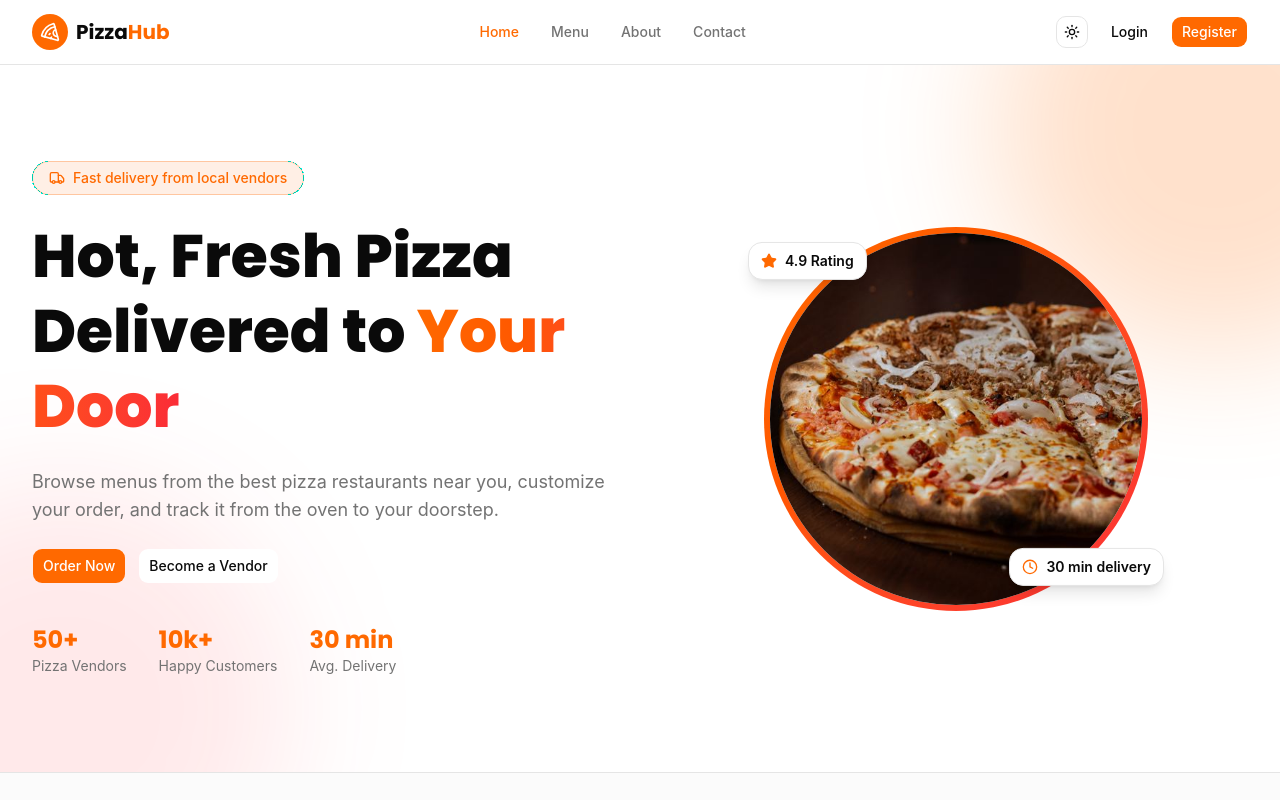
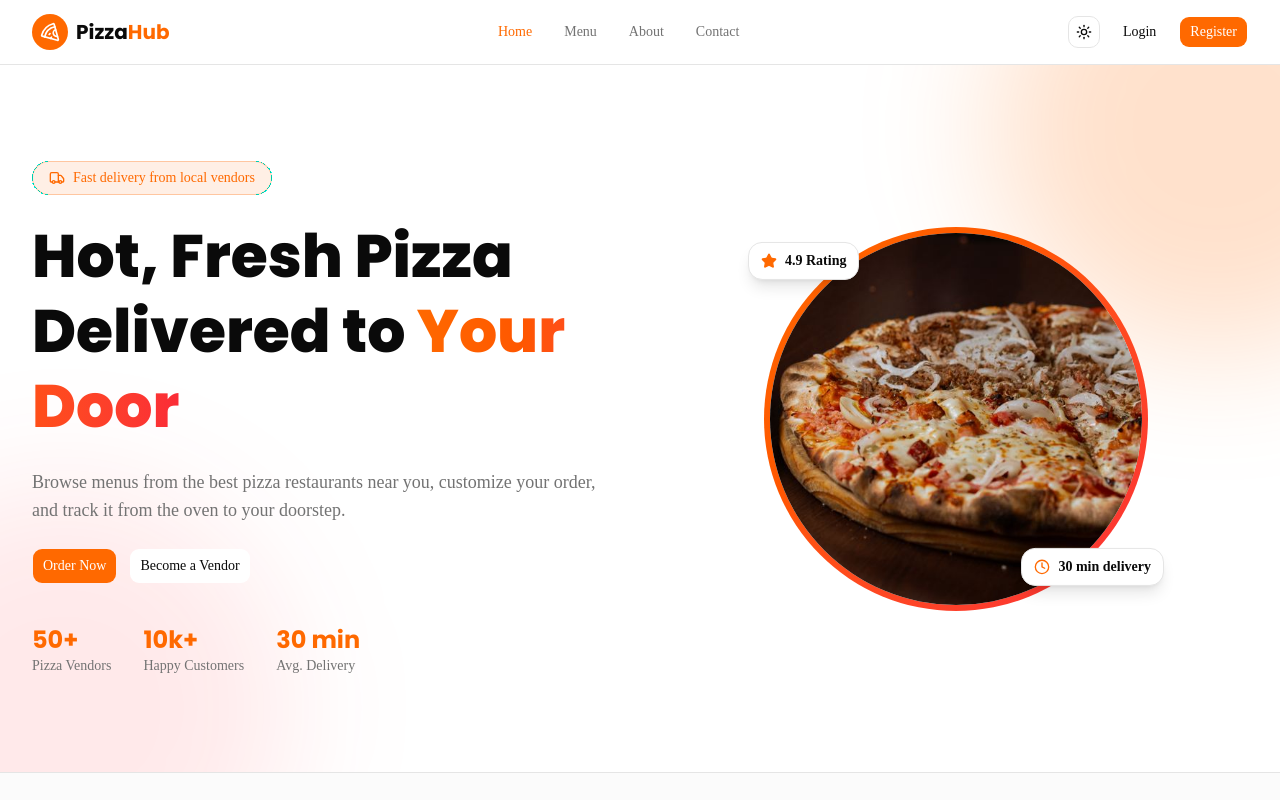
Before and after one commit to AkramMdkhan/pizzahub-client, a Next.js app: page / in a window 1280 px wide. Shown: the top 800 px of the page. Built offline with nearby package versions, Linux system fonts and the light colour scheme.

Commit message:
fix: map font-sans to Inter in globals.css

```diff
--- a/src/app/globals.css
+++ b/src/app/globals.css
@@ -7,7 +7,7 @@
 @theme inline {
   --color-background: var(--background);
   --color-foreground: var(--foreground);
-
+  --font-sans: var(--font-sans);
   --font-mono: var(--font-geist-mono);
   --font-heading: var(--font-sans);
   --color-sidebar-ring: var(--sidebar-ring);
```
